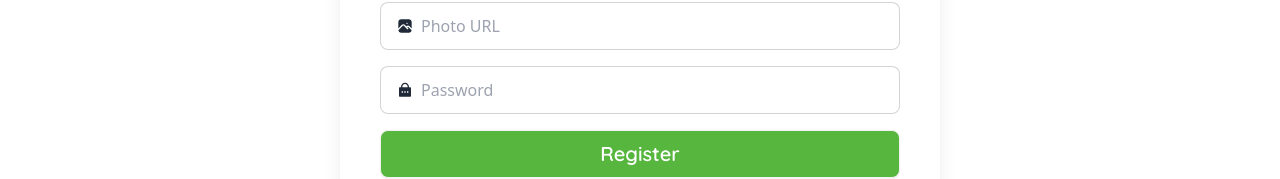
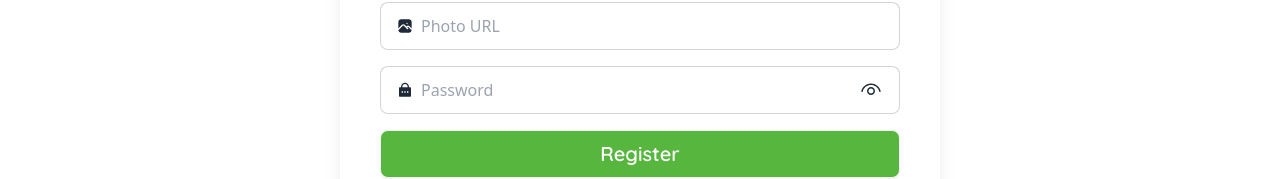
Before and after one commit to SaifullahKabirRana/TourNexus-Tourism-Client, a React (Vite) app: page /register in a window 1280 px wide. Shown: the part 406-585 px from the top of the page. Built offline with nearby package versions, Linux system fonts and the light colour scheme.

Commit message:
added show password icon in register page

```diff
--- a/src/components/Register.jsx
+++ b/src/components/Register.jsx
@@ -8,11 +8,14 @@ import { useContext, useState } from "react";
 import { AuthContext } from "../providers/AuthProvider";
 import { toast, ToastContainer } from "react-toastify";
 import 'react-toastify/dist/ReactToastify.css';
+import { VscEye } from "react-icons/vsc";
+import { VscEyeClosed } from "react-icons/vsc";
 
 const Register = () => {
     const { createUser, logOut } = useContext(AuthContext);
     const [registerError, setRegisterError] = useState('');
-    const navigate = useNavigate()
+    const navigate = useNavigate();
+    const [showPassword, setShowPassword] = useState(false);
 
     const handleRegister = e => {
         e.preventDefault();
@@ -74,7 +77,8 @@ const Register = () => {
                         </label>
                         <label className="input input-bordered flex items-center gap-2 mb-1">
                             <RiLockPasswordFill />
-                            <input type="password" name="password" placeholder="Password" className="grow" required />
+                            <input type={showPassword ? "text" : "password"} name="password" placeholder="Password" className="grow" required />
+                            <span className="text-xl md:text-2xl " onClick={() => setShowPassword(!showPassword)}>{showPassword ? <VscEyeClosed /> : <VscEye />}</span>
                         </label>
                         <div className="ml-2 mb-4">
                             {
```
